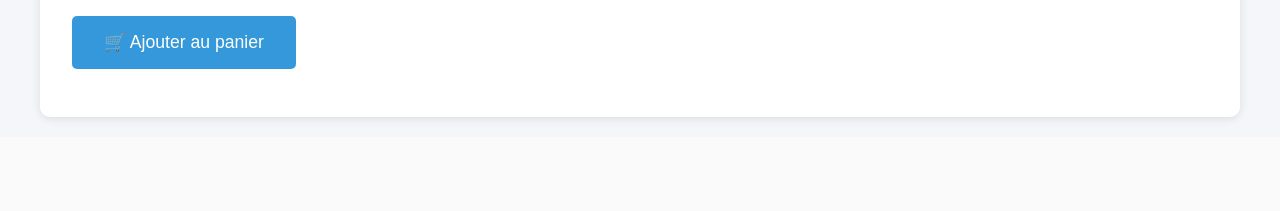
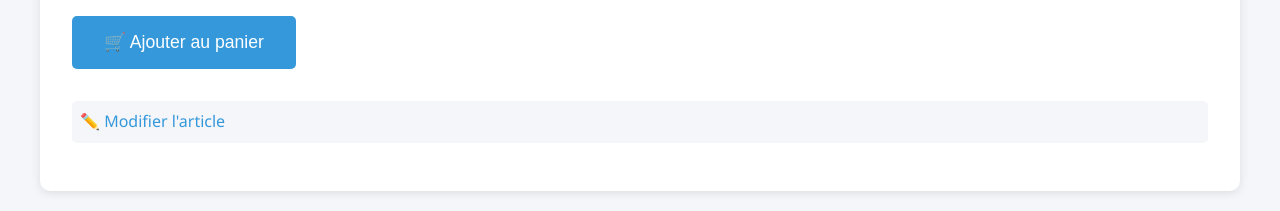
Before and after one commit to TerminaTorr45/php_exam, a PHP site: page /detail.php?id=1 in a window 1280 px wide. Shown: the part 1380-1591 px from the top of the page. Before the commit the page ends 1501 px from the top, so only its background shows below. Run offline with PHP 8.4, Linux system fonts and the light colour scheme; the visitor is signed in with stand-in values (Sample User, id 1); tables that the repository leaves empty hold one stand-in row (values such as "Sample post"); grey boxes marked "Sample" are stand-in pictures.

Commit message:
add edit button

```diff
--- a/detail.php
+++ b/detail.php
@@ -90,6 +90,10 @@ if ($_SERVER["REQUEST_METHOD"] === "POST" && isset($_SESSION['user_id'])) {
             <?php else: ?>
                 <p style="color:red;"><strong>Rupture de stock.</strong></p>
             <?php endif; ?>
+
+            <?php if ($_SESSION['user_id'] == $article['author_id']): ?>
+                <p><a href="edit.php?id=<?= $article_id ?>">✏️ Modifier l'article</a></p>
+            <?php endif; ?>
         <?php else: ?>
             <p><a href="login.php">Connectez-vous</a> pour ajouter cet article à votre panier.</p>
         <?php endif; ?>
```
